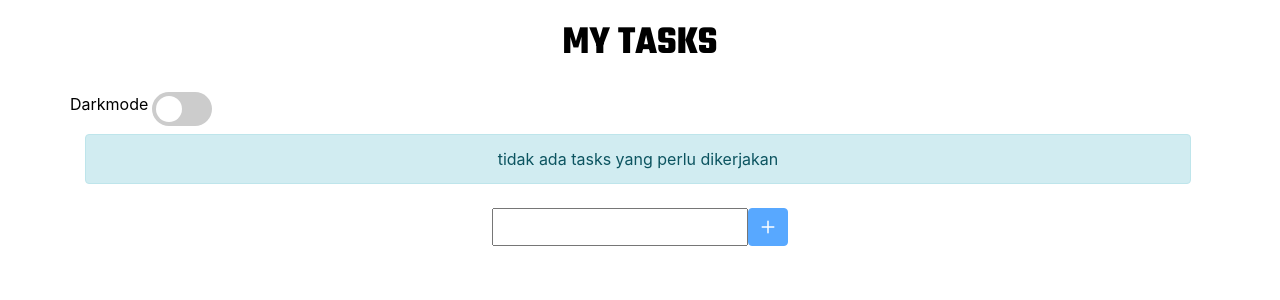
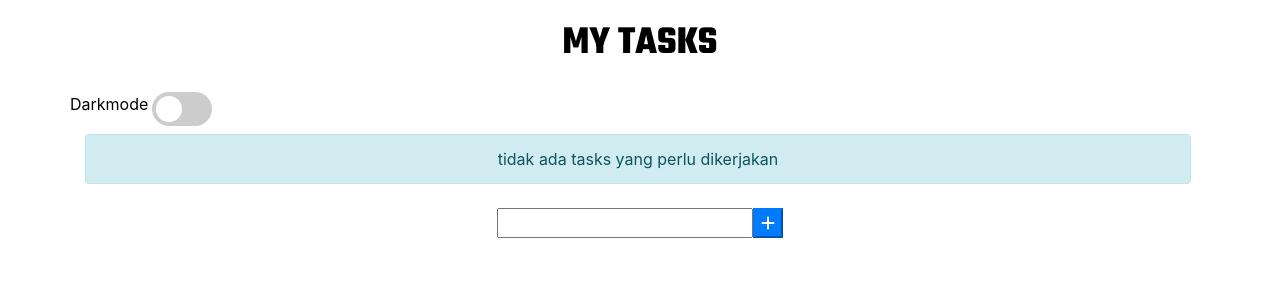
Before and after one commit to Fikriihsan03/todo-app, a React (Create React App) app: page / in a window 1280 px wide. Shown: the top 300 px of the page. Built offline with nearby package versions, Linux system fonts and the light colour scheme.

Commit message:
fix plus className

```diff
--- a/src/component/InputField.js
+++ b/src/component/InputField.js
@@ -1,24 +1,32 @@
-import React ,{ useState}from 'react';
+import React, { useState } from "react";
 
-const InputField = ({add,total}) => {
-    const [currentValue,setValue] = useState('')
-    const addTask = () =>{
-        const newTask = {
-            id:Date.now(),
-            massage :currentValue,
-            isDone:false
-        }
-        add([...total,newTask])
-        setValue('')
-    }
+const InputField = ({ add, total }) => {
+  const [currentValue, setValue] = useState("");
+  const addTask = () => {
+    const newTask = {
+      id: Date.now(),
+      massage: currentValue,
+      isDone: false,
+    };
+    add([...total, newTask]);
+    setValue("");
+  };
 
-    return(
-        <>
-        <div className="row d-flex justify-content-center">
-        <input value={currentValue}type="text" onChange ={(event => setValue(event.target.value))} />
-        <button disabled={currentValue===''}className ="btn btn-primary fas fa-plus" onClick={()=>addTask()} ></button>
-        </div>
-        </>
-    )
-}
+  return (
+    <>
+      <div className="row d-flex justify-content-center">
+        <input
+          value={currentValue}
+          type="text"
+          onChange={(event) => setValue(event.target.value)}
+        />
+        <button
+          disabled={currentValue === ""}
+          className="btn-primary fas fa-plus"
+          onClick={() => addTask()}
+        ></button>
+      </div>
+    </>
+  );
+};
 export default InputField;
```
